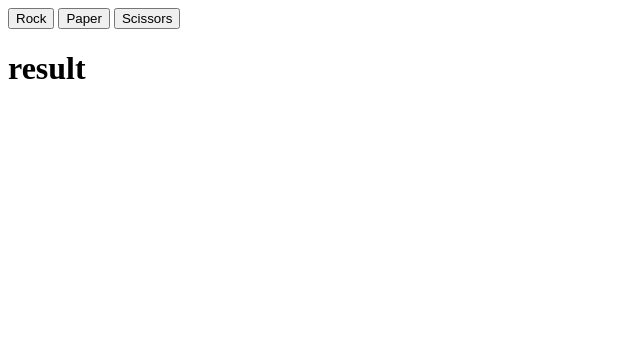
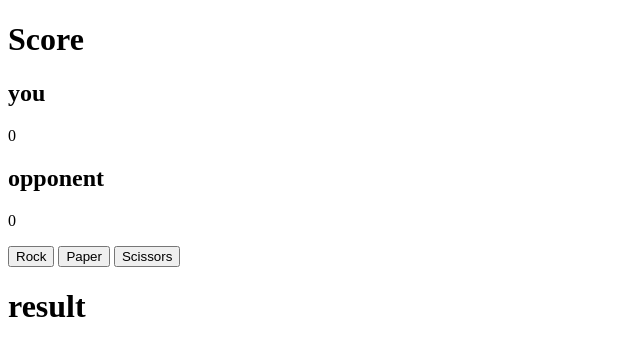
Before and after one commit to SakolkiatNr/RockPaperScissors, a plain HTML site: page index.html in a window 1280 px wide. Shown: the whole page, without its empty margins (0-640 px from the left). Drawn offline with Linux system fonts and the light colour scheme.

Commit message:
Add score section

```diff
--- a/index.html
+++ b/index.html
@@ -7,6 +7,18 @@
     <script src="script.js" defer></script>
 </head>
 <body>
+    <div class="score-container">
+        <h1>Score</h1>
+        <div class="player">
+            <h2 class="name">you</h2>
+            <p class="score">0</p>
+        </div>
+        <div class="computer">
+            <h2 class="name">opponent</h2>
+            <p class="score">0</p>
+        </div>
+    </div>
+
     <div class="buttons">
         <button id="rock">Rock</button>
         <button id="paper">Paper</button>
@@ -14,7 +26,7 @@
     </div>
 
     <div class="result">
-        <h1> result</h1>
+        <h1>result</h1>
     </div>
 
 </body>
```
